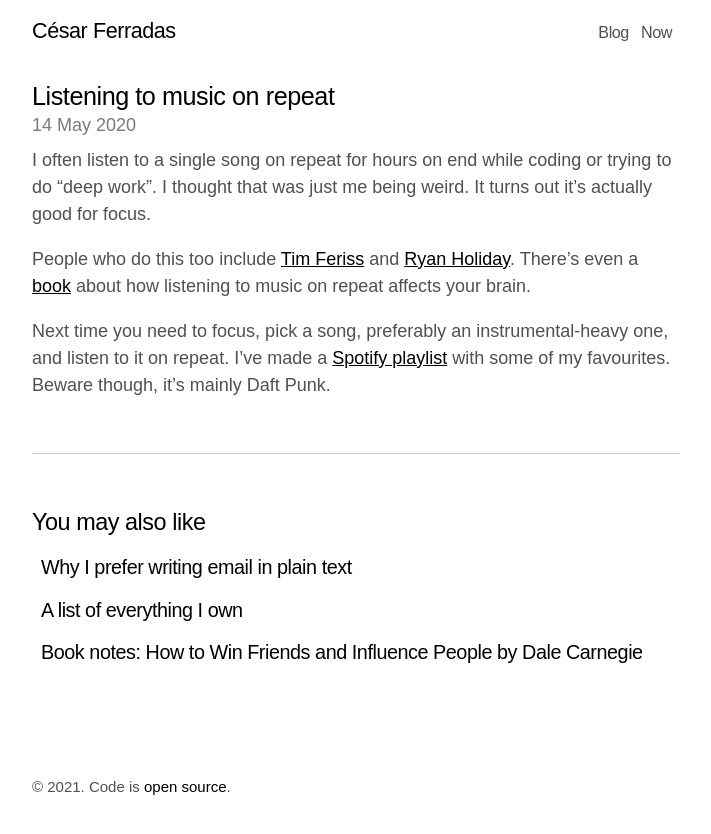
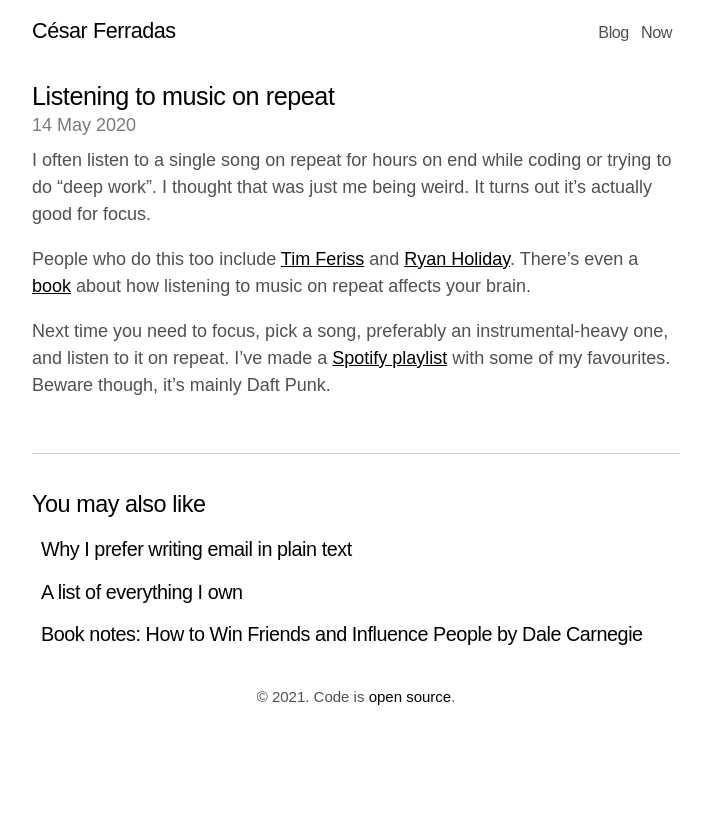
Before and after one commit to cesarferradas/ferrad.as, a Jekyll site: the page built from _posts/2020-05-14-music-on-repeat.md, in a window 1280 px wide. Shown: the top 834 px of the page, without its empty margins (284-995 px from the left). Built offline with Jekyll 4.4.1, drawn with Linux system fonts in a browser that asks for light colours.

Commit message:
edit footer style

```diff
--- a/public/css/poole.css
+++ b/public/css/poole.css
@@ -333,8 +333,8 @@ tbody tr:nth-child(odd) th {
 
 /* Related posts */
 .related {
-  padding-top: 2rem;
-  padding-bottom: 2rem;
+  padding-top: 1rem;
+  padding-bottom: 1rem;
   border-top: 1px solid #ccc;
 }
 .related-posts {
@@ -343,6 +343,7 @@ tbody tr:nth-child(odd) th {
 }
 
 .footer {
-  margin-top: 3rem;
-  margin-bottom: 3rem;
+  margin: 0px auto;
+  position: relative;
+  text-align: center;
 }
```
